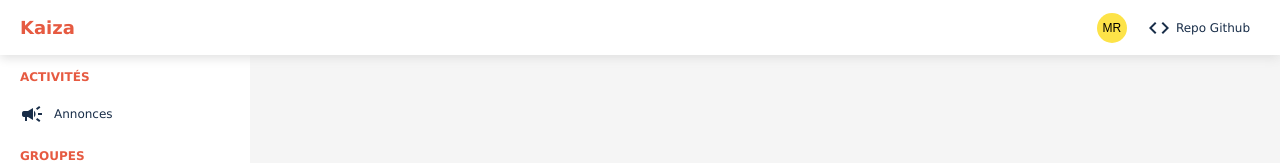
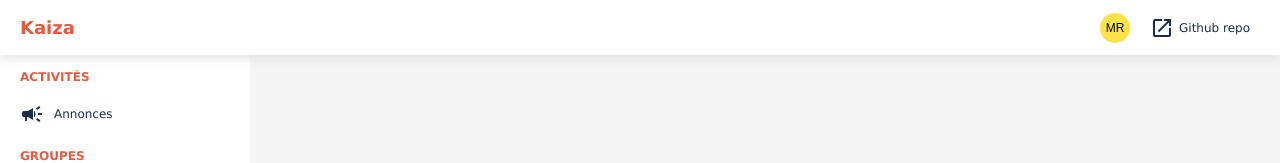
Before and after one commit to Rmihaja/Kaiza-react, a React (Create React App) app: page /contacts/add in a window 1280 px wide. Shown: the top 163 px of the page. Built offline with nearby package versions, Linux system fonts and the light colour scheme; no server answers; the HTML template or start-up script is replaced by a standard one.

Commit message:
💄 Add grouped style for parent tags
Edit github link icon and text

```diff
--- a/src/components/Header.js
+++ b/src/components/Header.js
@@ -21,9 +21,9 @@ const Header = () => {
                 <button className="profile-picture">MR</button>
                 <a target="_blank" rel="noreferrer" href="https://github.com/rmihaja/kaiza-react/">
                     <span className="material-icons" style={{color: "var(--text)"}}>
-                        code
+                        launch
                     </span>
-                    <p>Repo Github</p>
+                    <p>Github repo</p>
                 </a>
             </div>
         </header>
--- a/src/styles/App.css
+++ b/src/styles/App.css
@@ -5,20 +5,19 @@
    transition: all 0.3s ease-in-out;
 }
 
-html {
+html,
+body,
+body > div,
+.App,
+main {
+   width: 100%;
    height: 100%;
-   width: 100%;
 }
 
 body {
    margin: 0px;
    font-family: Verdana, Geneva, Tahoma, sans-serif;
    background-color: var(--bg);
-}
-
-main {
-   width: 100%;
-   height: 100%;
 }
 
 section {
```
